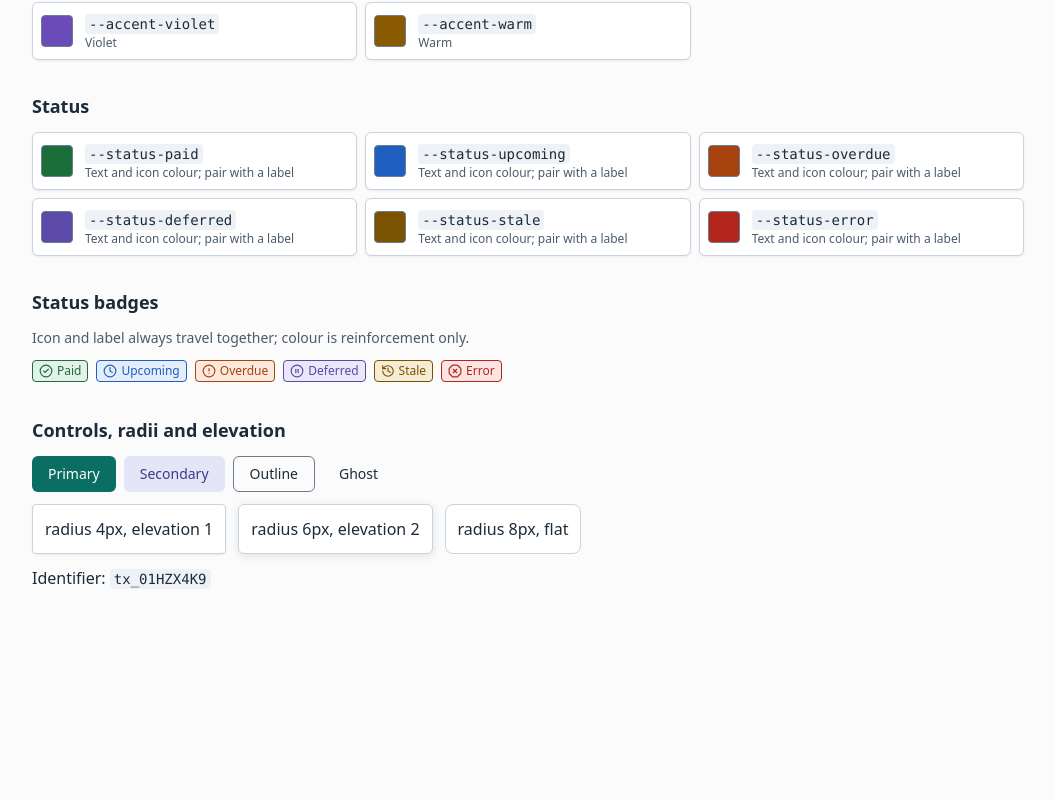
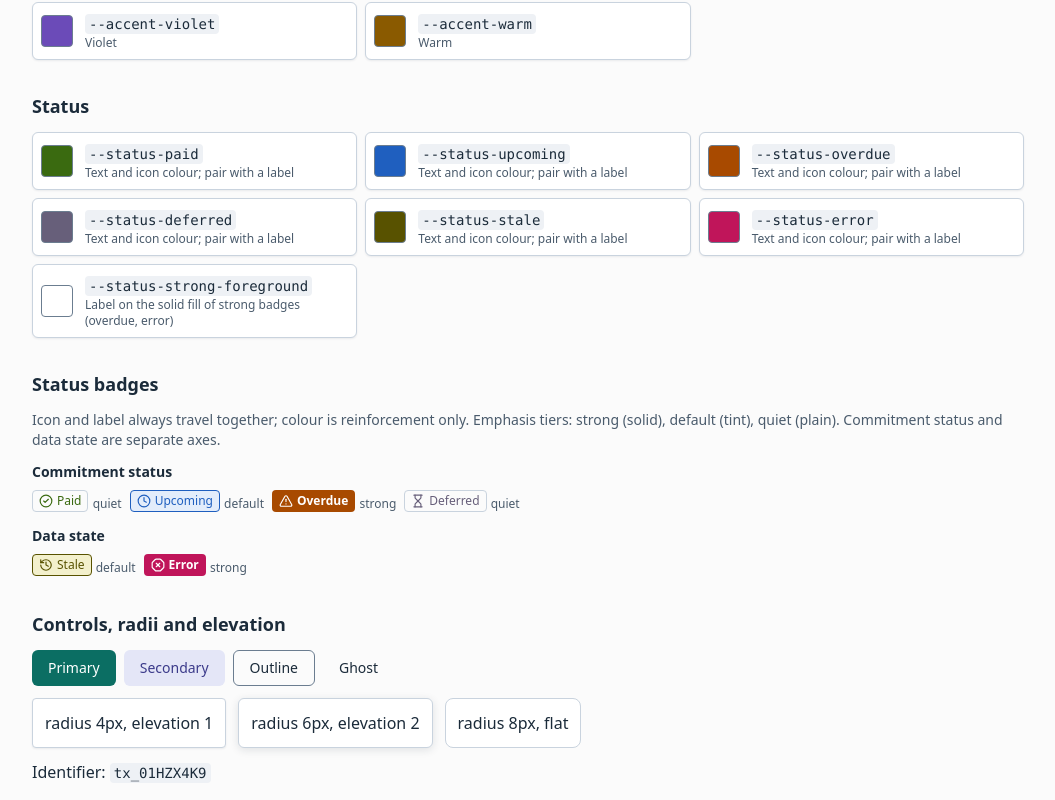
Before and after one commit to aurimasniekis/go-ledger, a React (Vite) app in the folder web/: page /design in a window 1280 px wide. Shown: the part 623-1423 px from the top of the page, without its empty margins (112-1167 px from the left). Before the commit the page ends 1229 px from the top, so only its background shows below. Built offline with nearby package versions, Linux system fonts and the light colour scheme.

Commit message:
fix(web): distinct status hues, emphasis tiers and split status types; drop /design from nav

```diff
--- a/web/src/components/status-badge.tsx
+++ b/web/src/components/status-badge.tsx
@@ -1,28 +1,71 @@
 import type { ComponentType } from 'react'
-import { CircleAlert, CircleCheck, CirclePause, Clock, History, OctagonX } from 'lucide-react'
+import { CircleCheck, Clock, Hourglass, History, OctagonX, TriangleAlert } from 'lucide-react'
 import { cn } from '@/lib/utils'
 
-// Commitment and data-state statuses. Meaning is carried by the icon and the
-// text label together; colour only reinforces it (WCAG 1.4.1).
-export const STATUSES = {
-  paid: { label: 'Paid', Icon: CircleCheck, tone: 'text-status-paid bg-status-paid-bg' },
-  upcoming: { label: 'Upcoming', Icon: Clock, tone: 'text-status-upcoming bg-status-upcoming-bg' },
-  overdue: { label: 'Overdue', Icon: CircleAlert, tone: 'text-status-overdue bg-status-overdue-bg' },
-  deferred: { label: 'Deferred', Icon: CirclePause, tone: 'text-status-deferred bg-status-deferred-bg' },
-  stale: { label: 'Stale', Icon: History, tone: 'text-status-stale bg-status-stale-bg' },
-  error: { label: 'Error', Icon: OctagonX, tone: 'text-status-error bg-status-error-bg' },
-} satisfies Record<string, { label: string; Icon: ComponentType<{ className?: string }>; tone: string }>
+type Entry = { label: string; Icon: ComponentType<{ className?: string }>; tier: Tier; color: string }
 
-export type Status = keyof typeof STATUSES
+// Emphasis tiers, ordered by visual mass so the order survives greyscale:
+//  strong  solid fill (needs the user's attention),
+//  default tint and a coloured border,
+//  quiet   coloured text and icon on a neutral border, no tint.
+export type Tier = 'strong' | 'default' | 'quiet'
+const TIER_CLASS: Record<Tier, string> = {
+  strong: 'border-transparent text-status-strong-foreground font-semibold',
+  default: 'border-current font-medium',
+  quiet: 'border-border font-medium bg-transparent',
+}
+const SOLID: Record<string, string> = {
+  overdue: 'bg-status-overdue',
+  error: 'bg-status-error',
+}
+const TEXT: Record<string, string> = {
+  paid: 'text-status-paid',
+  upcoming: 'text-status-upcoming',
+  overdue: 'text-status-overdue',
+  deferred: 'text-status-deferred',
+  stale: 'text-status-stale',
+  error: 'text-status-error',
+}
+const TINT: Record<string, string> = {
+  upcoming: 'bg-status-upcoming-bg',
+  stale: 'bg-status-stale-bg',
+}
+
+// Commitment status: where a commitment stands. Meaning is carried by the icon
+// and the text label together; colour only reinforces it (WCAG 1.4.1).
+export const COMMITMENT_STATUSES = {
+  paid: { label: 'Paid', Icon: CircleCheck, tier: 'quiet', color: 'paid' },
+  upcoming: { label: 'Upcoming', Icon: Clock, tier: 'default', color: 'upcoming' },
+  overdue: { label: 'Overdue', Icon: TriangleAlert, tier: 'strong', color: 'overdue' },
+  deferred: { label: 'Deferred', Icon: Hourglass, tier: 'quiet', color: 'deferred' },
+} satisfies Record<string, Entry>
+
+// Data state: how trustworthy or complete the data behind a row is. A separate
+// axis: a data state never replaces a commitment status, and a row may show both.
+// Reserved for later work (U1, C4, X4, B4), not yet implemented: disconnected,
+// pending-save, save-failed, bank-pending, needs-review. See docs/design-system.md.
+export const DATA_STATES = {
+  stale: { label: 'Stale', Icon: History, tier: 'default', color: 'stale' },
+  error: { label: 'Error', Icon: OctagonX, tier: 'strong', color: 'error' },
+} satisfies Record<string, Entry>
+
+export const STATUSES = { ...COMMITMENT_STATUSES, ...DATA_STATES }
+
+export type CommitmentStatus = keyof typeof COMMITMENT_STATUSES
+export type DataState = keyof typeof DATA_STATES
+export type Status = CommitmentStatus | DataState
 
 export function StatusBadge({ status, label, className }: { status: Status; label?: string; className?: string }) {
-  const { label: defaultLabel, Icon, tone } = STATUSES[status]
+  const { label: defaultLabel, Icon, tier, color } = STATUSES[status] as Entry
   return (
     <span
       data-status={status}
+      data-tier={tier}
       className={cn(
-        'inline-flex items-center gap-1 rounded-sm border border-current px-1.5 py-0.5 text-xs font-medium',
-        tone,
+        'inline-flex items-center gap-1 rounded-sm border px-1.5 py-0.5 text-xs',
+        TIER_CLASS[tier],
+        tier === 'strong' ? SOLID[color] : TEXT[color],
+        tier === 'default' && TINT[color],
         className,
       )}
     >
--- a/web/src/index.css
+++ b/web/src/index.css
@@ -34,18 +34,19 @@
   --accent-cyan: #0a6a86;
   --accent-violet: #6b4bb8;
   --accent-warm: #8a5a00;
-  --status-paid: #1b6e3a;
-  --status-paid-bg: #e3f2e8;
+  --status-paid: #3a6a10;
+  --status-paid-bg: #e6f0d8;
   --status-upcoming: #1f5fbf;
   --status-upcoming-bg: #e3edfb;
-  --status-overdue: #a8420f;
-  --status-overdue-bg: #fbe9de;
-  --status-deferred: #5b4aa8;
-  --status-deferred-bg: #ebe7f8;
-  --status-stale: #7a5200;
-  --status-stale-bg: #f6ecd6;
-  --status-error: #b3261e;
-  --status-error-bg: #fbe4e2;
+  --status-overdue: #a84a00;
+  --status-overdue-bg: #fbe9d6;
+  --status-deferred: #675f7a;
+  --status-deferred-bg: #e6ebf1;
+  --status-stale: #585200;
+  --status-stale-bg: #f3f0cc;
+  --status-error: #c0155a;
+  --status-error-bg: #fbe1ea;
+  --status-strong-foreground: #ffffff;
   --elevation-1: 0 1px 2px rgb(27 43 58 / 0.08);
   --elevation-2: 0 2px 8px rgb(27 43 58 / 0.12);
   --radius-small: 4px;
@@ -71,7 +72,7 @@
   --secondary: #1d3a66;
   --secondary-foreground: #c5d4f0;
   --accent: #c792ea;
-  --ring: #82aaff;
+  --ring: #eef3fb;
   --accent-teal: #7fdbca;
   --accent-cyan: #5fd3f0;
   --accent-violet: #c792ea;
@@ -80,14 +81,15 @@
   --status-paid-bg: #16372f;
   --status-upcoming: #82aaff;
   --status-upcoming-bg: #10305a;
-  --status-overdue: #f78c6c;
-  --status-overdue-bg: #432b34;
-  --status-deferred: #c792ea;
-  --status-deferred-bg: #2b2d5e;
-  --status-stale: #ecc48d;
-  --status-stale-bg: #3a3a3a;
-  --status-error: #ff8b83;
-  --status-error-bg: #4a2536;
+  --status-overdue: #ffa040;
+  --status-overdue-bg: #4a2f12;
+  --status-deferred: #9aabc0;
+  --status-deferred-bg: #1f3550;
+  --status-stale: #f0e46c;
+  --status-stale-bg: #3a3712;
+  --status-error: #ff6b8e;
+  --status-error-bg: #4a1f36;
+  --status-strong-foreground: #011627;
   --elevation-1: 0 1px 2px rgb(1 10 20 / 0.5);
   --elevation-2: 0 2px 8px rgb(1 10 20 / 0.6);
 }
@@ -108,7 +110,7 @@
     --secondary: #1d3a66;
     --secondary-foreground: #c5d4f0;
     --accent: #c792ea;
-    --ring: #82aaff;
+    --ring: #eef3fb;
     --accent-teal: #7fdbca;
     --accent-cyan: #5fd3f0;
     --accent-violet: #c792ea;
@@ -117,14 +119,15 @@
     --status-paid-bg: #16372f;
     --status-upcoming: #82aaff;
     --status-upcoming-bg: #10305a;
-    --status-overdue: #f78c6c;
-    --status-overdue-bg: #432b34;
-    --status-deferred: #c792ea;
-    --status-deferred-bg: #2b2d5e;
-    --status-stale: #ecc48d;
-    --status-stale-bg: #3a3a3a;
-    --status-error: #ff8b83;
-    --status-error-bg: #4a2536;
+    --status-overdue: #ffa040;
+    --status-overdue-bg: #4a2f12;
+    --status-deferred: #9aabc0;
+    --status-deferred-bg: #1f3550;
+    --status-stale: #f0e46c;
+    --status-stale-bg: #3a3712;
+    --status-error: #ff6b8e;
+    --status-error-bg: #4a1f36;
+    --status-strong-foreground: #011627;
     --elevation-1: 0 1px 2px rgb(1 10 20 / 0.5);
     --elevation-2: 0 2px 8px rgb(1 10 20 / 0.6);
   }
@@ -165,6 +168,7 @@
   --color-status-stale-bg: var(--status-stale-bg);
   --color-status-error: var(--status-error);
   --color-status-error-bg: var(--status-error-bg);
+  --color-status-strong-foreground: var(--status-strong-foreground);
   --color-transparent: transparent;
   --color-current: currentColor;
   --radius-sm: var(--radius-small);
--- a/web/src/lib/tokens.ts
+++ b/web/src/lib/tokens.ts
@@ -48,6 +48,7 @@ export const TOKEN_GROUPS: { id: string; title: string; tokens: TokenInfo[] }[]
       { name: 'status-deferred', swatch: 'bg-status-deferred', note: 'Text and icon colour; pair with a label' },
       { name: 'status-stale', swatch: 'bg-status-stale', note: 'Text and icon colour; pair with a label' },
       { name: 'status-error', swatch: 'bg-status-error', note: 'Text and icon colour; pair with a label' },
+      { name: 'status-strong-foreground', swatch: 'bg-status-strong-foreground', note: 'Label on the solid fill of strong badges (overdue, error)' },
     ],
   },
 ]
--- a/web/src/router.tsx
+++ b/web/src/router.tsx
@@ -28,9 +28,6 @@ function Shell() {
         <nav aria-label="Main" className="flex items-center gap-2">
           <Link to="/" className="rounded-md px-2 py-1 hover:bg-muted [&.active]:font-semibold">
             Overview
-          </Link>
-          <Link to="/design" className="rounded-md px-2 py-1 hover:bg-muted [&.active]:font-semibold">
-            Design
           </Link>
           <ThemeSelect />
         </nav>
--- a/web/src/routes-design.tsx
+++ b/web/src/routes-design.tsx
@@ -1,6 +1,6 @@
 import { Button } from '@/components/ui/button'
 import { Mono } from '@/components/mono'
-import { STATUSES, StatusBadge, type Status } from '@/components/status-badge'
+import { COMMITMENT_STATUSES, DATA_STATES, STATUSES, StatusBadge, type Status } from '@/components/status-badge'
 import { TOKEN_GROUPS } from '@/lib/tokens'
 
 // /design: the token and component showcase. It shows nothing but static samples.
@@ -38,14 +38,28 @@ export function DesignPage() {
         <h2 id="tok-status-badges" className="text-lg font-semibold">
           Status badges
         </h2>
-        <p className="text-sm text-muted-foreground">Icon and label always travel together; colour is reinforcement only.</p>
-        <ul className="flex flex-wrap gap-2">
-          {(Object.keys(STATUSES) as Status[]).map((s) => (
-            <li key={s}>
-              <StatusBadge status={s} />
-            </li>
-          ))}
-        </ul>
+        <p className="text-sm text-muted-foreground">
+          Icon and label always travel together; colour is reinforcement only. Emphasis tiers: strong (solid), default
+          (tint), quiet (plain). Commitment status and data state are separate axes.
+        </p>
+        {(
+          [
+            ['Commitment status', COMMITMENT_STATUSES],
+            ['Data state', DATA_STATES],
+          ] as const
+        ).map(([title, group]) => (
+          <div key={title} className="space-y-2">
+            <h3 className="text-sm font-semibold">{title}</h3>
+            <ul className="flex flex-wrap gap-2">
+              {(Object.keys(group) as Status[]).map((s) => (
+                <li key={s}>
+                  <StatusBadge status={s} />{' '}
+                  <span className="text-xs text-muted-foreground">{STATUSES[s].tier}</span>
+                </li>
+              ))}
+            </ul>
+          </div>
+        ))}
       </section>
 
       <section aria-labelledby="tok-controls" className="space-y-3">
```
Also changed, not shown: 5 other files (tests, documents, lock files or other folders).
